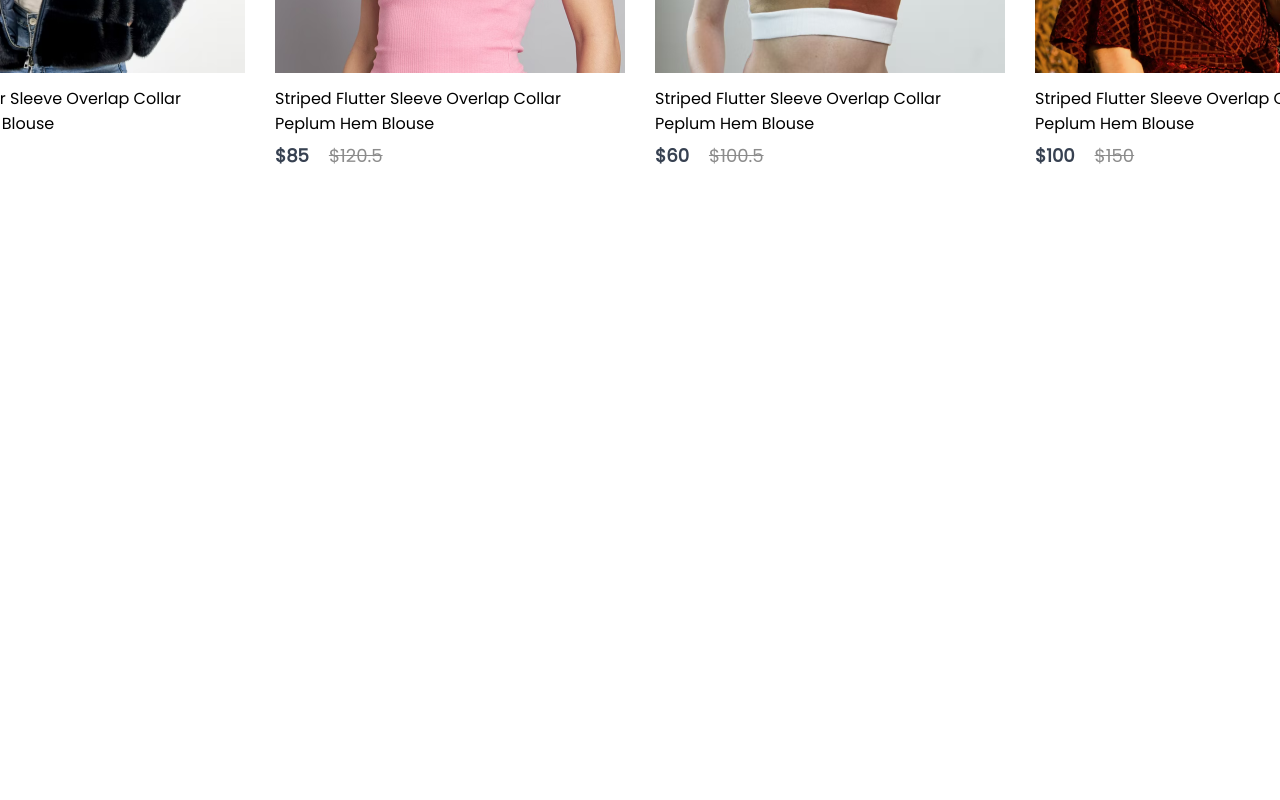
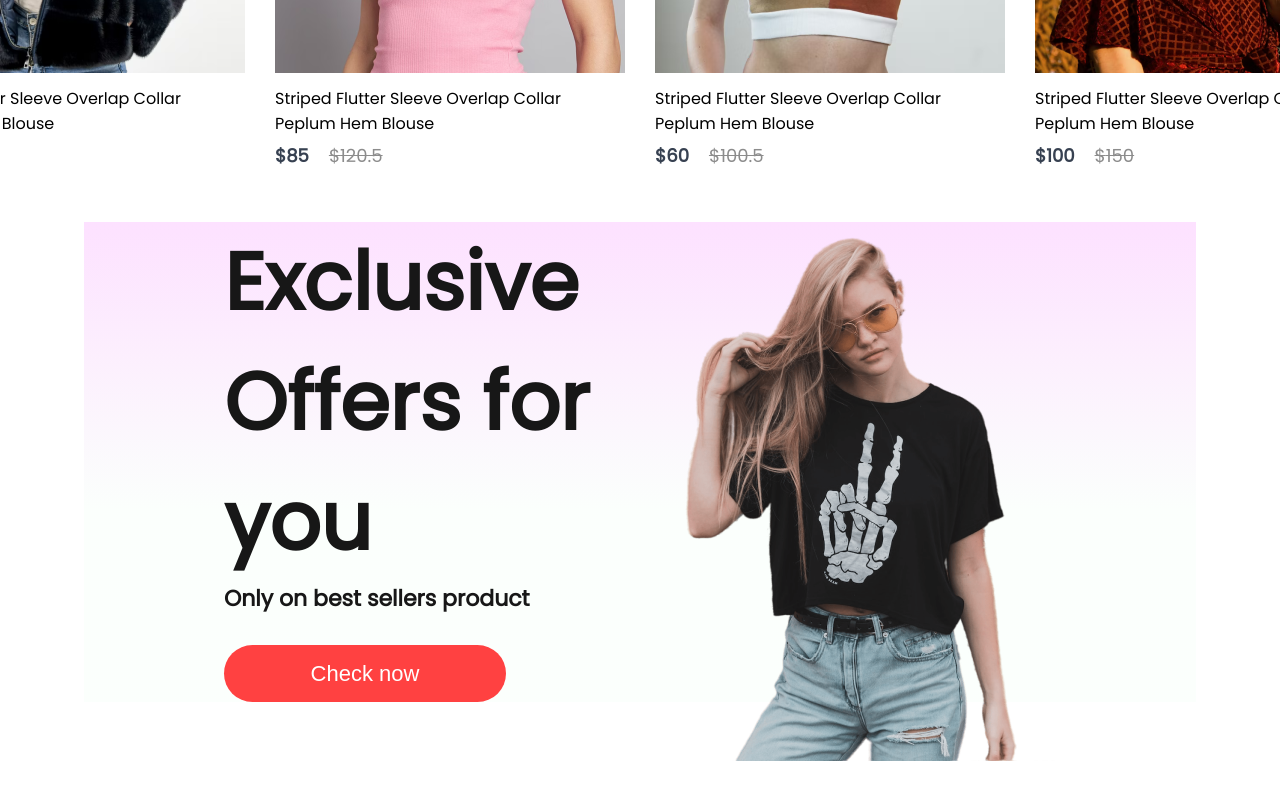
Before and after one commit to avinekpk/E-com-Webapp, a React (Create React App) app: page / in a window 1280 px wide. Shown: the part 1395-2195 px from the top of the page. Before the commit the page ends 1617 px from the top, so only its background shows below. Built offline with nearby package versions, Linux system fonts and the light colour scheme.

Commit message:
Added 'exclusive offers' section in 'shop' page.

```diff
--- /dev/null
+++ b/src/Components/Offers/Offers.css
@@ -0,0 +1,44 @@
+.offers {
+  width: 65%;
+  height: 60vh;
+  display: flex;
+  margin: auto;
+  padding: 0px 140px;
+  margin-bottom: 150px;
+  background: linear-gradient(180deg, #fde1ff 0%, #e1ffea22 60%);
+}
+.offers-left {
+  flex: 1;
+  display: flex;
+  flex-direction: column;
+  justify-content: center;
+}
+.offers-left h1 {
+  color: #171717;
+  font-size: 80px;
+  font-weight: 600;
+}
+.offers-left p {
+  color: #171717;
+  font-size: 22px;
+  font-weight: 600;
+}
+.offers-left button {
+  width: 282px;
+  height: 70px;
+  border-radius: 35px;
+  background: #ff4141;
+  border: none;
+  color: white;
+  font-size: 22px;
+  font-weight: 500;
+  margin-top: 30px;
+  cursor: pointer;
+}
+.offers-right {
+  flex: 1;
+  display: flex;
+  align-items: center;
+  justify-content: flex-end;
+  padding-top: 50px;
+}
--- /dev/null
+++ b/src/Components/Offers/Offers.jsx
@@ -0,0 +1,19 @@
+import React from 'react';
+import './Offers.css';
+import exclusive_image from '../Assets/exclusive_image.png';
+
+export const Offers = () => {
+  return (
+    <div className="offers">
+      <div className="offers-left">
+        <h1>Exclusive</h1>
+        <h1>Offers for you</h1>
+        <p>Only on best sellers product</p>
+        <button>Check now</button>
+      </div>
+      <div className="offers-right">
+        <img src={exclusive_image} alt="" />
+      </div>
+    </div>
+  );
+};
--- a/src/Pages/Shop.jsx
+++ b/src/Pages/Shop.jsx
@@ -1,12 +1,14 @@
 import React from 'react';
 import { Hero } from '../Components/Hero/Hero';
 import { Popular } from '../Components/Popular/Popular';
+import { Offers } from '../Components/Offers/Offers';
 
 export const Shop = () => {
   return (
     <div>
       <Hero />
       <Popular />
+      <Offers />
     </div>
   );
 };
```
